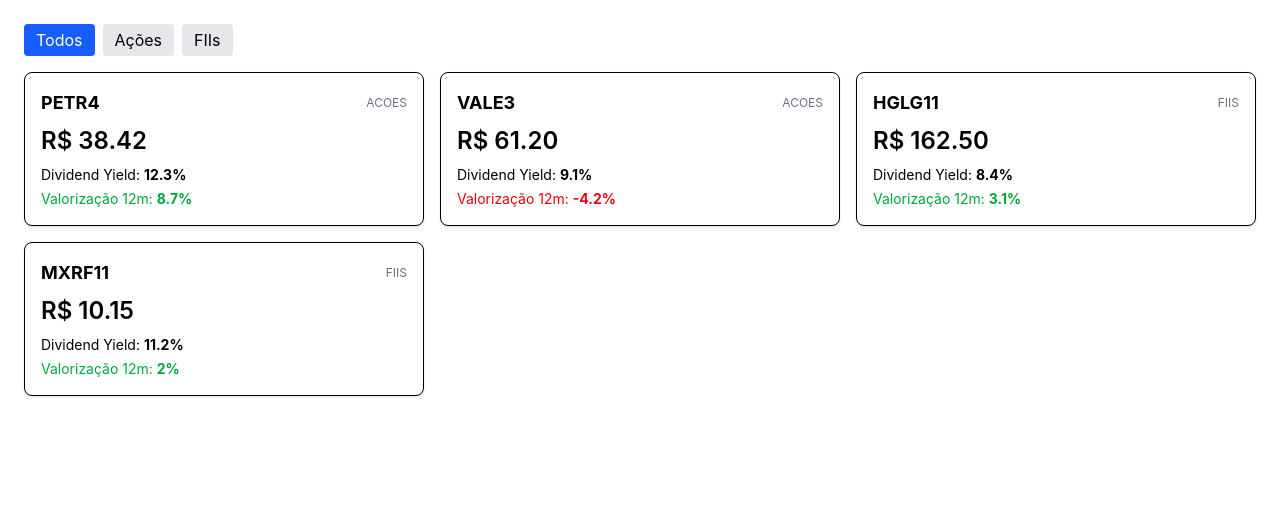
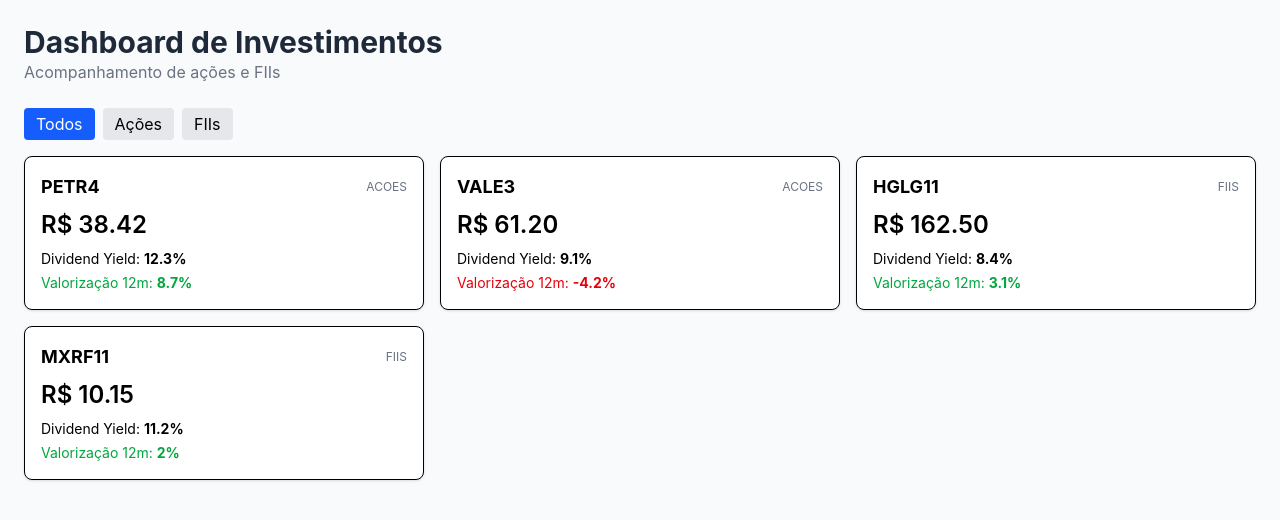
Before and after one commit to EnzoFSouza/Dashboard-Acoes-React, a React (Vite) app: page / in a window 1280 px wide. Shown: the top 520 px of the page. Built offline with nearby package versions, Linux system fonts and the light colour scheme.

Commit message:
feat: adicionar header

```diff
--- a/src/App.jsx
+++ b/src/App.jsx
@@ -1,9 +1,11 @@
+import Header from "./components/Header";
 import ListaAtivos from "./components/ListaAtivos";
 import { ativos } from "./data/ativos";
 
 function App() {
   return (
-    <div className="p-6">
+    <div className="min-h-screen bg-gray-50 p-6">
+      <Header />
       <ListaAtivos ativos={ativos} />
     </div>
   );
--- /dev/null
+++ b/src/components/Header.jsx
@@ -0,0 +1,12 @@
+function Header() {
+  return (
+    <header className="mb-6">
+      <h1 className="text-3xl font-bold text-gray-800">
+        Dashboard de Investimentos
+      </h1>
+      <p className="text-gray-500">Acompanhamento de ações e FIIs</p>
+    </header>
+  );
+}
+
+export default Header;
```
